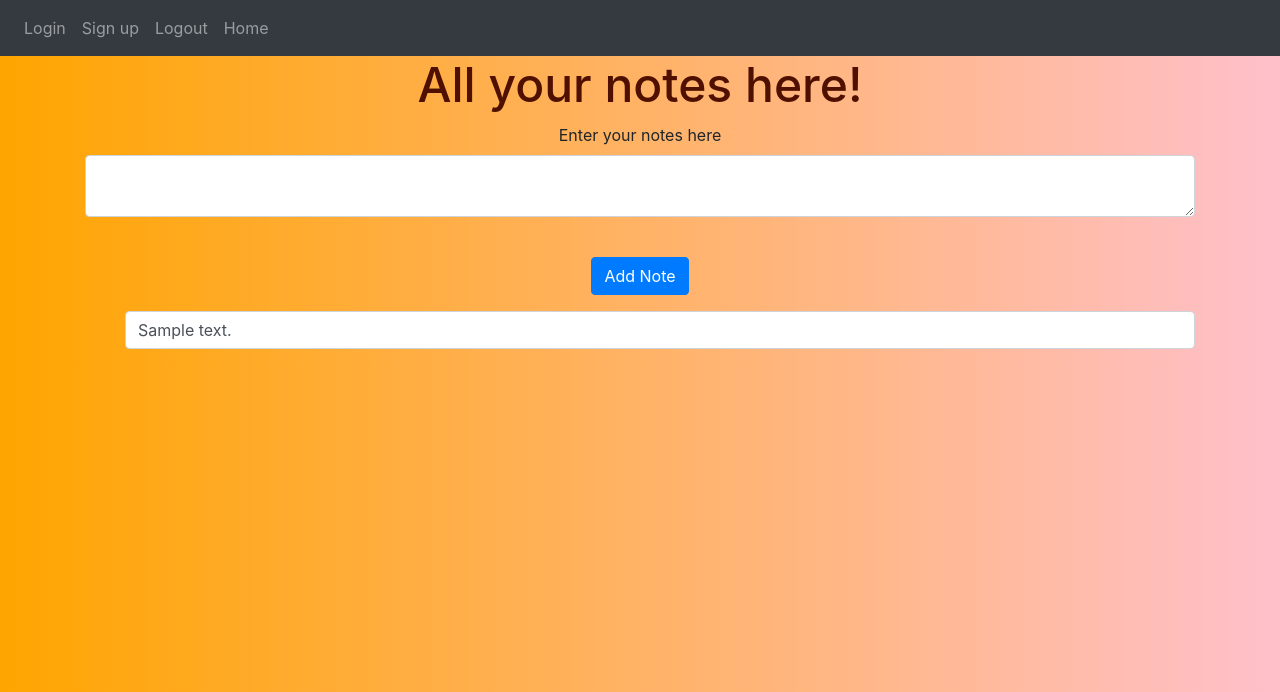
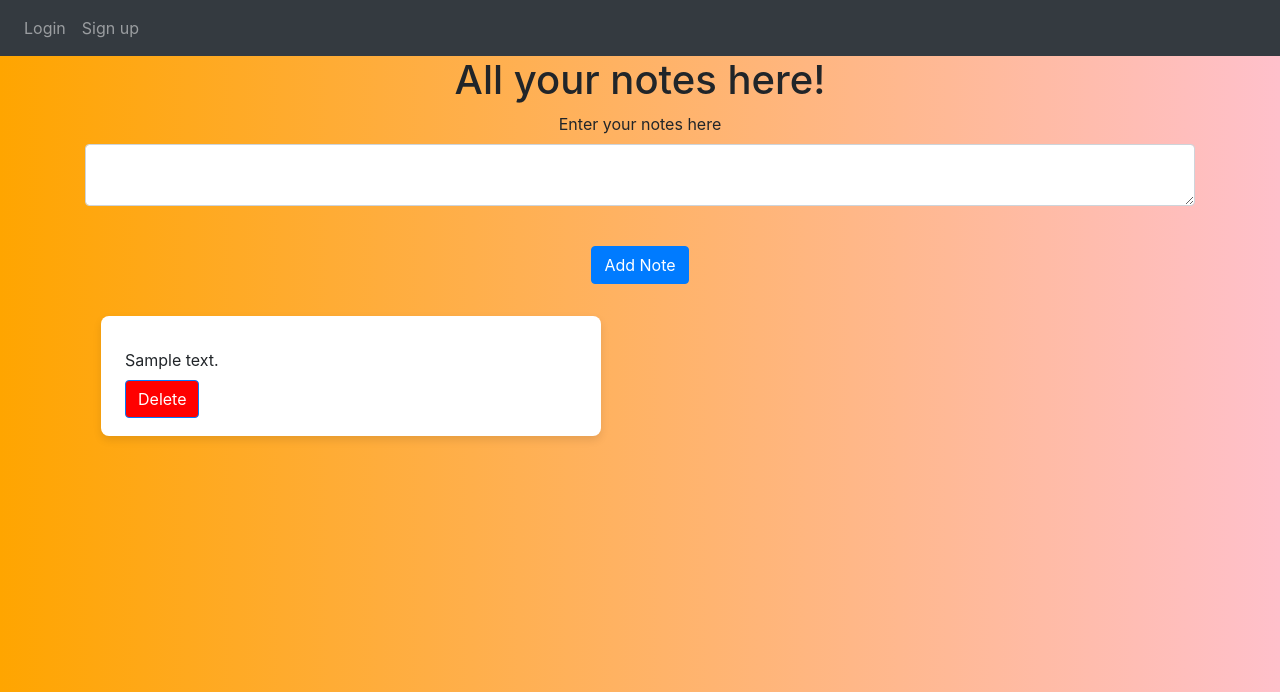
Before and after one commit to Lorissxd/webapp_cicd, a Flask app: template website/templates/home.html in a window 1280 px wide. Shown: the top 692 px of the page. Run offline with Flask 3, Linux system fonts and the light colour scheme; the template is opened without the code that fills it: most values are stand-ins (such as "Sample title", 1, 10 or a date in 2020); some libraries are stand-ins or nearby versions.

Commit message:
Created new logic for notes saving, style editing, added user session.

```diff
--- a/testing/test_project.py
+++ b/testing/test_project.py
@@ -42,7 +42,7 @@ def test_textarea(client):
 @pytest.mark.content
 def test_h1(client):
     response = client.get("/home")
-    assert b"<h1 align='center'>Your Notes</h1>" in response.data
+    assert b"<h1 align='center'>All your notes here!</h1>" in response.data
 
 
 @pytest.mark.content
--- a/website/__init__.py
+++ b/website/__init__.py
@@ -1,12 +1,13 @@
-from flask import Flask
+from flask import Flask, session
 from .views import views
 from .auth import auth
+import os
 
 
 def create_app():
     app = Flask(__name__)
 
-    app.secret_key = 'super secret key'
+    app.secret_key = os.urandom(24)
 
     app.register_blueprint(views, url_prefix='/')
     app.register_blueprint(auth, url_prefix='/')
--- /dev/null
+++ b/website/static/scripts.js
@@ -0,0 +1,31 @@
+function toggleNoteExpand(noteElement) {
+    // Get all note elements
+    const notes = document.querySelectorAll('.note');
+
+    // Collapse all notes except the clicked one
+    notes.forEach(note => {
+        if (note !== noteElement) {
+            note.classList.remove('expanded');
+            note.classList.add('collapsed');
+        }
+    });
+
+    // Toggle the clicked note
+    noteElement.classList.toggle('expanded');
+    noteElement.classList.toggle('collapsed');
+}
+
+function confirmDelete(form) {
+    const noteElement = form.closest('li');
+    noteElement.classList.add('hidden');
+
+    setTimeout(() => {
+        form.submit();
+    }, 1000); // Match this with the CSS transition duration
+
+    return false;
+}
+
+function toggleNoteExpand(note) {
+    note.classList.toggle('expanded');
+}
--- /dev/null
+++ b/website/static/styles.css
@@ -0,0 +1,75 @@
+/* Container for the notes */
+.notes-container {
+  padding: 1rem; /* Adds 1rem padding inside the notes container for spacing */
+}
+
+/* Flexbox style for the ul list */
+.notes-list {
+  display: flex; /* Enables flexbox layout */
+  flex-wrap: wrap; /* Allows items to wrap onto multiple lines if there's not enough space */
+  list-style: none; /* Removes default bullet points from the list */
+  padding: 0; /* Removes default padding of the list */
+  gap: 1rem; /* Adds 1rem gap between the flex items (notes) */
+  margin: 0; /* Removes default margin of the list */
+}
+
+/* Style for each note */
+.note {
+  opacity: 1;
+  flex: 1 1 calc(33.333% - 1rem); /* Flexible sizing; each note takes up 1/3 of the container minus the gap */
+  background-color: #fff; /* Sets the background color of the note to white */
+  padding: 1.5rem; /* Adds padding inside each note for spacing */
+  border-radius: 8px; /* Rounds the corners of the note */
+  box-shadow: 0 4px 8px rgba(0, 0, 0, 0.1); /* Adds a subtle shadow effect for depth */
+  transition: transform 0.3s, max-height 0.9s ease-in; /* Smooth transitions for scaling and height changes */
+  cursor: pointer; /* Changes the cursor to a pointer to indicate that the note is clickable */
+  max-height: 1000px; /* Sets a maximum height for the note; this can be adjusted based on content */
+  max-width: 500px; /* Sets a maximum width for the note */
+  overflow: hidden; /* Hides any content that overflows the note's boundaries */
+  position: relative; /* Sets the position to relative for absolute positioning of child elements, if necessary */
+}
+
+.note.hidden {
+  opacity: 10%;
+}
+
+.note.new {
+  opacity: 0; /* Start hidden for new notes */
+}
+
+/* Description text inside the notes */
+.note p {
+  margin: 0; /* Remove default margin */
+  overflow: hidden; /* Hide overflowing text */
+  text-overflow: ellipsis; /* Show ellipsis (...) for overflowing text */
+  white-space: nowrap; /* Prevent text from wrapping to a new line */
+  max-height: none; /* Limit the height for collapsed state */
+  padding: 0.5rem 0; /* Add vertical padding to the paragraph */
+}
+
+.note.collapsed {
+  max-height: 120px; /* Set a limit for the height when collapsed */
+}
+
+.note.expanded {
+  border-left: 10px solid #212529;
+}
+
+/* Expanded state styles */
+.note.expanded p {
+  white-space: normal; /* Allow text to wrap */
+  overflow: visible; /* Make sure overflow is visible */
+  text-overflow: clip; /* Hide ellipsis when expanded */
+  max-width: none; /* Remove width restriction when expanded */
+  margin-bottom: 1rem; /* Add some space at the bottom for better aesthetics */
+}
+
+/* Optional: Add padding to the paragraph for better spacing */
+.note p {
+  padding: 0.5rem 0; /* Add vertical padding to the paragraph */
+}
+
+.notes-container button {
+  background-color: red;
+  font-style: normal;
+}
--- a/website/templates/base.html
+++ b/website/templates/base.html
@@ -14,7 +14,6 @@
             href="https://stackpath.bootstrapcdn.com/font-awesome/4.7.0/css/font-awesome.min.css"
             crossorigin="anonymous"
         />
-
         <title>{% block title %}Home{% endblock %}</title>
     </head>
     <style>
@@ -34,10 +33,13 @@
             </button>
             <div class="collapse navbar-collapse" id="navbar">
                 <div class="navbar-nav">
+                    {%if 'user_id' in session %}
+                    <a class="nav-item nav-link" id="home" href="/home">Home</a>
+                    <a class="nav-item nav-link" id="logout" href="/logout">Logout</a>
+                    {% else %}
                     <a class="nav-item nav-link" id="login" href="/login">Login</a>
                     <a class="nav-item nav-link" id="signUp" href="/sign-up">Sign up</a>
-                    <a class="nav-item nav-link" id="logout" href="/logout">Logout</a>
-                    <a class="nav-item nav-link" id="home" href="/home">Home</a>
+                    {% endif %}
                 </div>
             </div>
         </nav>
@@ -95,6 +97,5 @@
        type="text/javascript"
        src="{{ url_for('static', filename='index.js') }}" >
     </script>
-
     </body>
 </html>
--- a/website/templates/home.html
+++ b/website/templates/home.html
@@ -1,45 +1,43 @@
 {% extends "base.html" %} {% block title %}Home{% endblock %} {% block content %}
-<html >
+<html>
     <head>
         <title>Note Creation</title>
+        <meta charset="UTF-8">
+        <link rel="stylesheet" href="{{ url_for('static', filename='styles.css') }}">
     </head>
+
 <body>
-<style>
-    h1 {
-        font-size: 3em;
-        margin-bottom: 0.2em;
-        color: #501000;
-      }
-    ol {
-        background: #ff9999;
-        padding: 20px;
-      }
+    <form method="POST" id="noteForm">
+    <h1 align='center'>All your notes here!</h1>
 
-      ol li {
-        background: #ffe5e5;
-        color: darkred;
-        padding: 5px;
-        margin-left: 35px;
-      }
-</style>
-<form method="POST">
-    <h1 align='center'>All your notes here!</h1>
     <div align='center' class="form-group">
             <label for="note">Enter your notes here</label>
             <p>
                 <textarea name="note_html" id="note_html" class="form-control"></textarea>
             </p>
             <br />
-        <button type="submit" class="btn btn-primary">Add Note</button>
+            <button type="submit" class="btn btn-primary" >Add Note</button>
     </div>
     </form>
-    <ul>
+
+    <div class="notes-container">
+        <ul class="notes-list">
             {% for note in all_notes %}
-        <li class="form-control">{{ note }}
+            <li class="note collapsed" onclick="toggleNoteExpand(this)">
+                <p>{{ note.note_html }}</p>
+                <form action="{{ url_for('views.delete', id=note._id) }}" method="POST" style="display:inline;" onsubmit="return confirmDelete(this)">
+                    <button
+                    type="submit"
+                    class="btn btn-primary"
+                    onclick="return confirm('Are you sure want to delete note?')">Delete</button>
+                </form>
             </li>
             {% endfor %}
         </ul>
     </div>
+
+    <script type="text/javascript" src="{{ url_for('static', filename='scripts.js') }}" >
+    </script>
 </body>
 </html>
 {% endblock %}
```
Also changed, not shown: docker-compose.yaml (+16 -16 lines), test_app.py (+17 -0 lines), website/auth.py (+9 -3 lines), website/db.py (+13 -5 lines), website/login_require.py (added, +11 -0 lines), website/views.py (+28 -6 lines), .github/workflows/cd.yml. Lines whose indentation alone changed are shown as unchanged.
